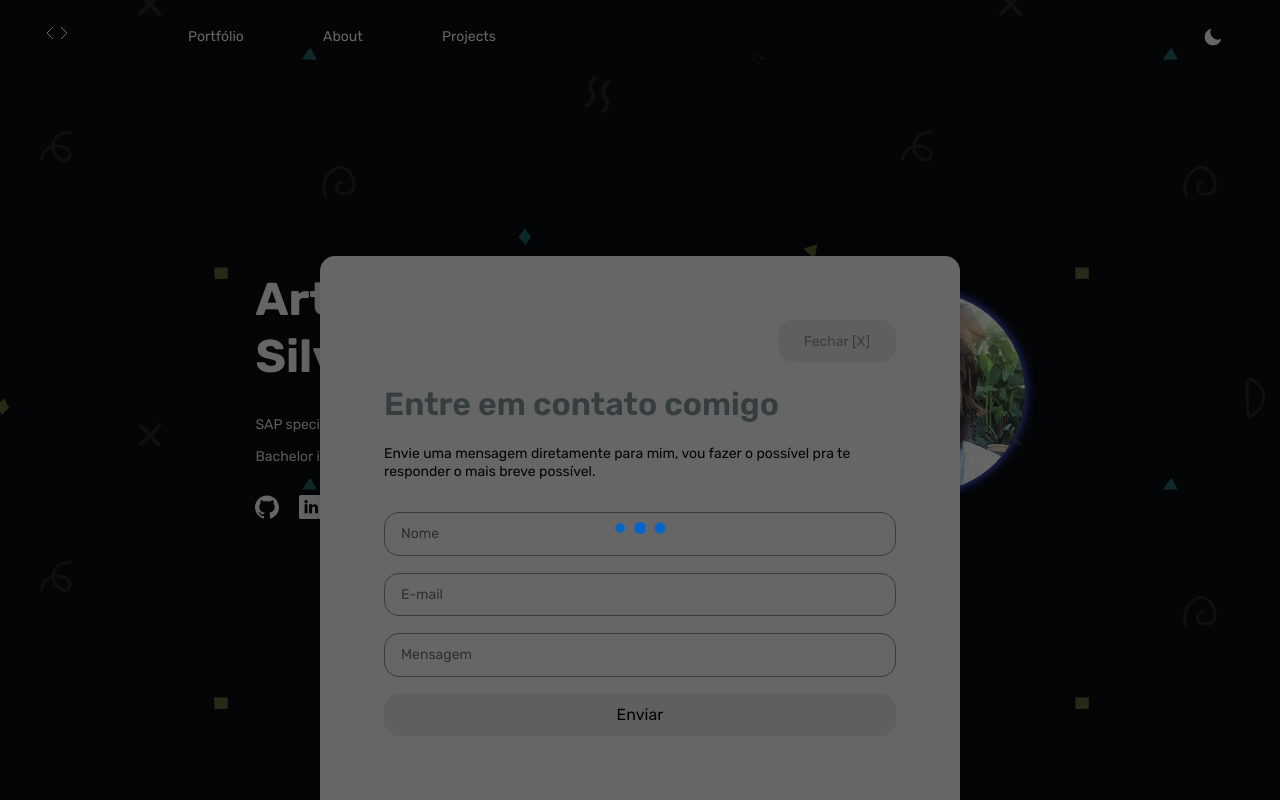
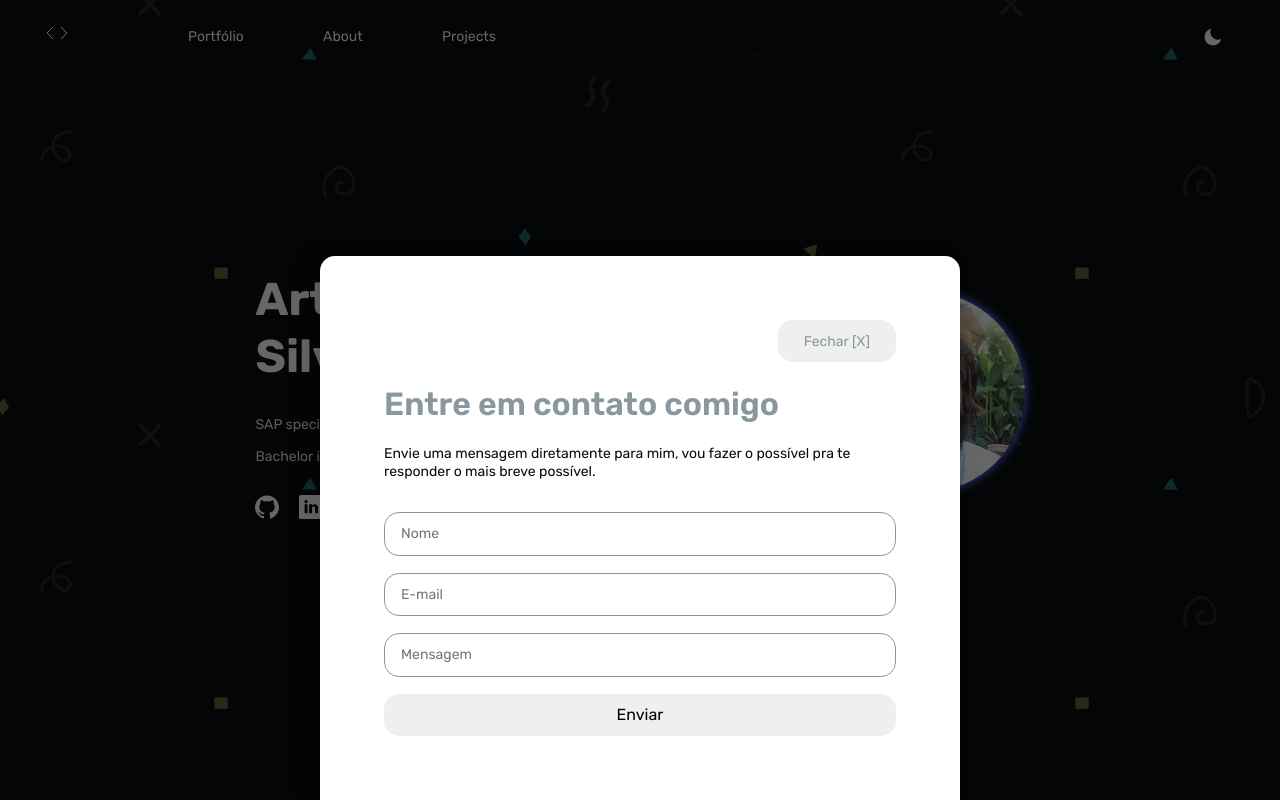
Before and after one commit to afuscella/react-portfolio, a Next.js app: page / in a window 1280 px wide. Both pictures are taken after a click on the button "Entre em contato". Shown: the top 800 px of the page. Built offline with nearby package versions, Linux system fonts and the light colour scheme.

Commit message:
feat(component): add loader component

```diff
--- a/src/components/commons/Loader/index.tsx
+++ b/src/components/commons/Loader/index.tsx
@@ -1,16 +1,33 @@
-import React from 'react';
+import React, { ReactNode } from 'react';
+import PropTypes from 'prop-types';
 
 import { LoaderWrapper } from './styles';
 
-export function Loader({ children }) {
+interface ILoader {
+  isRunning: boolean;
+  children: ReactNode | ReactNode[];
+}
+
+export function Loader({ isRunning, children }: ILoader) {
   return (
-    <>
-      <LoaderWrapper>
+    <LoaderWrapper.Content>
+      <LoaderWrapper.Loader
+        isRunning={isRunning}
+      >
         <span className="loader__ball loader__ball--1" />
         <span className="loader__ball loader__ball--2" />
         <span className="loader__ball loader__ball--3" />
-      </LoaderWrapper>
+      </LoaderWrapper.Loader>
       {children}
-    </>
+    </LoaderWrapper.Content>
   );
 }
+
+Loader.propTypes = {
+  isRunning: PropTypes.bool,
+  children: PropTypes.node.isRequired
+}
+
+Loader.defaultValue = {
+  isRunning: false,
+}
--- a/src/components/commons/Loader/styles.ts
+++ b/src/components/commons/Loader/styles.ts
@@ -1,7 +1,8 @@
-import styled from 'styled-components';
+import styled, { css } from 'styled-components';
 
-export const LoaderWrapper = styled.div`
-  display: flex;
+export const LoaderWrapper = {
+  Content: styled.div``,
+  Loader: styled.div`
     justify-content: center;
     align-items: center;
     position: absolute;
@@ -10,6 +11,19 @@ export const LoaderWrapper = styled.div`
     left: 0;
     width: 100%;
     height: 100%;
+    transition: ${({ theme }) => theme.transition};
+    z-index: 100;
+
+    ${({ isRunning }) => {
+      if (isRunning) {
+        return css`
+          display: flex;
+        `;
+      }
+      return css`
+        display: none;
+      `;
+    }}
 
     span.loader__ball {
       display: inline-block;
@@ -46,4 +60,5 @@ export const LoaderWrapper = styled.div`
       }
     }
   }
-`;
+  `
+}
```
Lines whose indentation alone changed are shown as unchanged.
